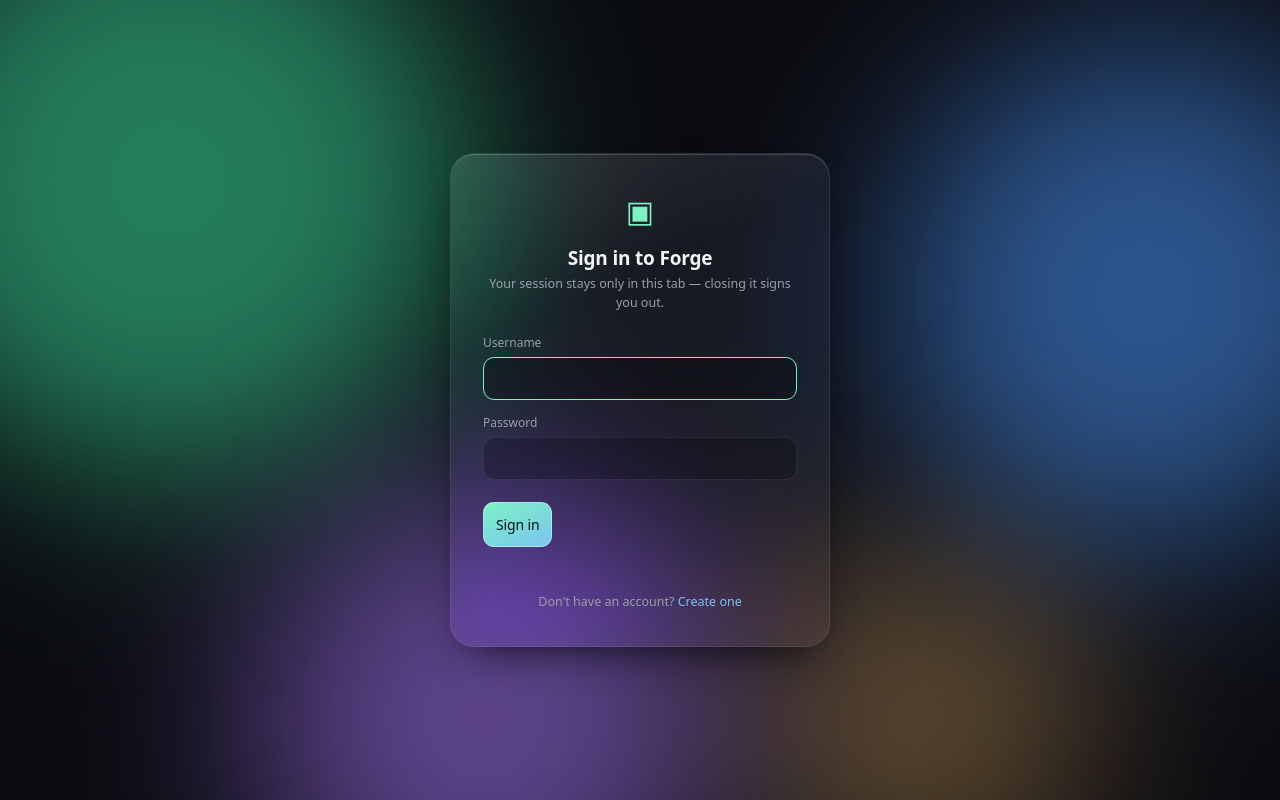
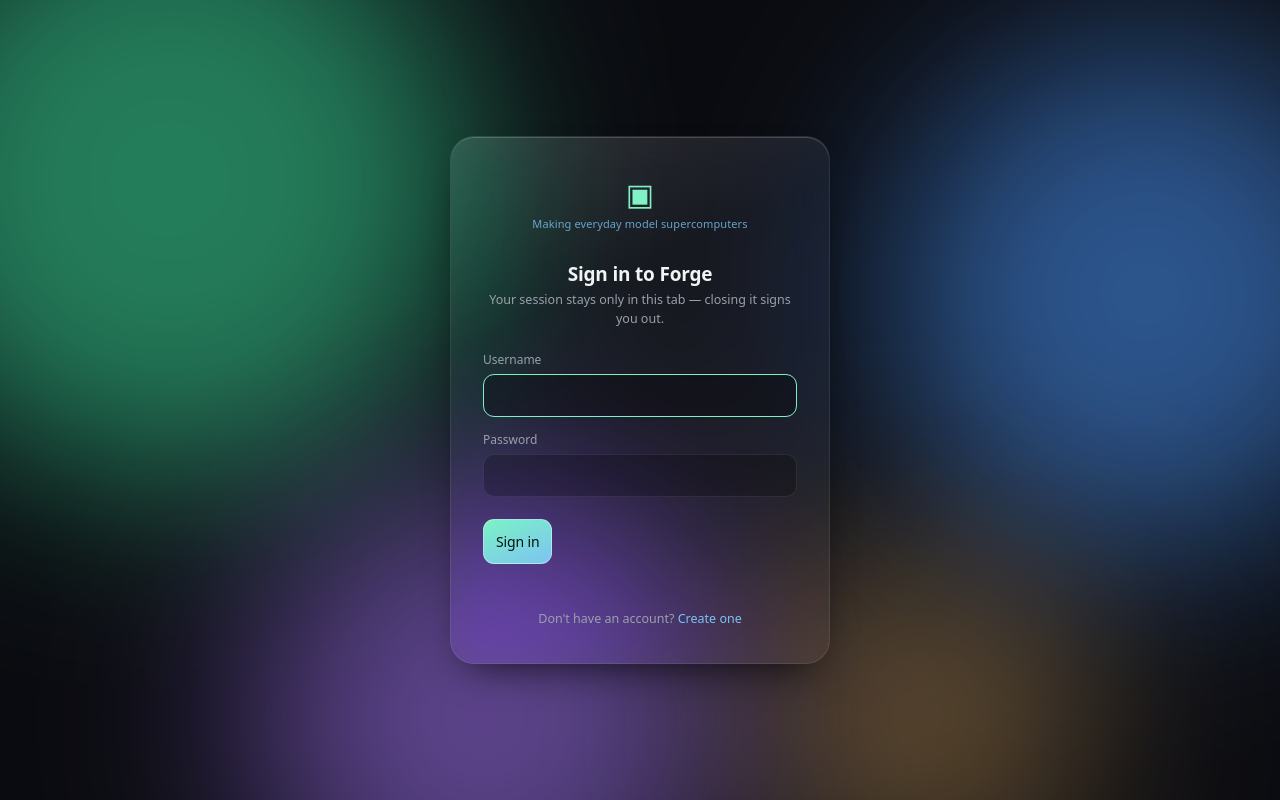
Before and after one commit to Tarzxn/Tarzxn-ai, a Flask app: page / in a window 1280 px wide. Run offline with Flask 3, Linux system fonts and the light colour scheme; some libraries are stand-ins or nearby versions.

Commit message:
Add files via upload
updated slogan

```diff
--- a/app.py
+++ b/app.py
@@ -236,18 +236,18 @@ TAVILY_SEARCH_URL = "https://api.tavily.com/search"
 MODELS = [
     {"id": "gpt-oss:20b", "name": "GPT-OSS 20B", "family": "OpenAI OSS", "tag": "Recommended · fast & capable"},
     {"id": "gpt-oss:120b", "name": "GPT-OSS 120B", "family": "OpenAI OSS", "tag": "Larger · slower · stronger reasoning"},
-    {"id": "qwen3:32b", "name": "Qwen3 32B", "family": "Qwen", "tag": "Strong general & code"},
-    {"id": "deepseek-v3.1:671b", "name": "DeepSeek V3.1 671B", "family": "DeepSeek", "tag": "Largest · slowest · frontier-scale"},
 ]
 DEFAULT_MODEL = MODELS[0]["id"]
-BEST_MODEL = "deepseek-v3.1:671b"  # largest/most capable in our catalogue — auto-used for 3D modeling requests, see chat()
+BEST_MODEL = "gpt-oss:120b"  # largest/most capable in our catalogue — auto-used for 3D modeling requests, see chat()
 IMAGE_EXTENSIONS = {".png", ".jpg", ".jpeg", ".webp", ".gif", ".svg"}
 
 # ---- Power level (ChatGPT-style Low/Medium/High/Max reasoning-effort slider) -----
-# Maps onto Ollama's native "think" field, which Qwen3, GPT-OSS, and
-# DeepSeek-v3.1 (every model in MODELS) all support: bool or "low"/"medium"/
-# "high". There's no official "max" level at the Ollama API — Forge's "Max"
-# instead combines "high" thinking with the largest token budget and (for 3D
+# Maps onto Ollama's native "think" field, which GPT-OSS (every model in
+# MODELS) supports: bool or "low"/"medium"/"high" (GPT-OSS specifically
+# always reasons at least a little regardless of the boolean value — "Low"
+# still gets the smallest token budget and skips the explicit higher levels).
+# There's no official "max" level at the Ollama API — Forge's "Max" instead
+# combines "high" thinking with the largest token budget and (for 3D
 # requests specifically) the largest model, which is the actual lever
 # available for going further than "High".
 POWER_LEVELS = {
--- a/static/app.css
+++ b/static/app.css
@@ -70,7 +70,9 @@ body:not(.logged-out) #loginScreen{display:none}
 
 aside{position:fixed;width:250px;inset:0 auto 0 0;padding:16px 10px;display:flex;flex-direction:column;border-right:1px solid var(--glass-border-soft)}
 aside.glass{position:fixed} /* .glass's own `position:relative` would otherwise win over the tag rule above by specificity and break the fixed sidebar layout */
-.brand{font-size:16px;font-weight:700;padding:8px 10px 18px;display:flex;align-items:center;gap:8px;letter-spacing:.2px}
+.brand{font-size:16px;font-weight:700;padding:8px 10px 2px;display:flex;align-items:center;gap:8px;letter-spacing:.2px}
+.tagline{font-size:11px;color:var(--accent-2);opacity:.8;padding:0 10px 16px;margin:0;font-weight:500;letter-spacing:.01em}
+.hero .tagline{font-size:13px;padding:0;margin:-4px 0 10px;text-align:center}
 .brand-mark,.hero-mark,.orb{color:var(--accent)}
 .new,.history{width:100%;border:1px solid var(--glass-border-soft);border-radius:10px;padding:10px 12px;text-align:left;background:var(--glass);color:#ddd;font:13px var(--sans);display:flex;align-items:center;gap:8px;cursor:pointer;transition:background .15s ease,border-color .15s ease}
 .new{font-weight:600}
--- a/static/app.js
+++ b/static/app.js
@@ -530,6 +530,22 @@ async function askModel(promptText) {
     return html;
   }
 
+  // Re-parsing and re-rendering the whole accumulated reply on every single
+  // small streamed chunk gets both wasteful (the same markdown gets
+  // re-parsed dozens of times a second on a long reply) and visibly janky.
+  // Batch updates to at most once per animation frame instead — the closure
+  // always picks up whichever text is freshest by the time the frame fires.
+  let renderScheduled = false, pendingOpen = false;
+  function scheduleRender(open) {
+    pendingOpen = open;
+    if (renderScheduled) return;
+    renderScheduled = true;
+    requestAnimationFrame(() => {
+      renderScheduled = false;
+      pending.innerHTML = renderPending(pendingOpen);
+    });
+  }
+
   try {
     const r = await authFetch('/api/chat', {
       method: 'POST',
@@ -558,15 +574,15 @@ async function askModel(promptText) {
       if (event.type === 'info') {
         infoText = event.text;
         pending.classList.remove('typing');
-        pending.innerHTML = renderPending(true);
+        scheduleRender(true);
       } else if (event.type === 'thinking') {
         thinkingText += event.text;
         pending.classList.remove('typing');
-        pending.innerHTML = renderPending(true);
+        scheduleRender(true);
       } else if (event.type === 'delta') {
         streamedText += event.text;
         pending.classList.remove('typing');
-        pending.innerHTML = renderPending(false);
+        scheduleRender(false);
       } else if (event.type === 'done') {
         finalEvent = event;
       } else if (event.type === 'error') {
--- a/templates/index.html
+++ b/templates/index.html
@@ -12,6 +12,7 @@
 <div id="loginScreen">
   <div class="login-card glass">
     <div class="hero-mark" style="text-align:center">▣</div>
+    <p class="tagline" style="text-align:center;margin:2px 0 0">Making everyday model supercomputers</p>
 
     <form id="loginForm" class="auth-form">
       <h1>Sign in to Forge</h1>
@@ -39,6 +40,7 @@
 <div id="app">
 <aside class="glass">
   <div class="brand"><span class="brand-mark">▣</span> Forge</div>
+  <p class="tagline">Making everyday model supercomputers</p>
   <button class="new" id="newChat"><span>＋</span> New task</button>
   <p class="label">RECENT</p>
   <div id="recent"><button class="history active">Current workspace</button></div>
@@ -61,6 +63,7 @@
     <div class="hero" id="hero">
       <div class="hero-mark">▣</div>
       <h1>What will you create?</h1>
+      <p class="tagline">Making everyday model supercomputers</p>
       <p>Build complete projects and downloadable files with one prompt.</p>
       <div class="suggestions">
         <button class="glass">Build a polished portfolio website</button>
```
Also changed, not shown: README.md.
